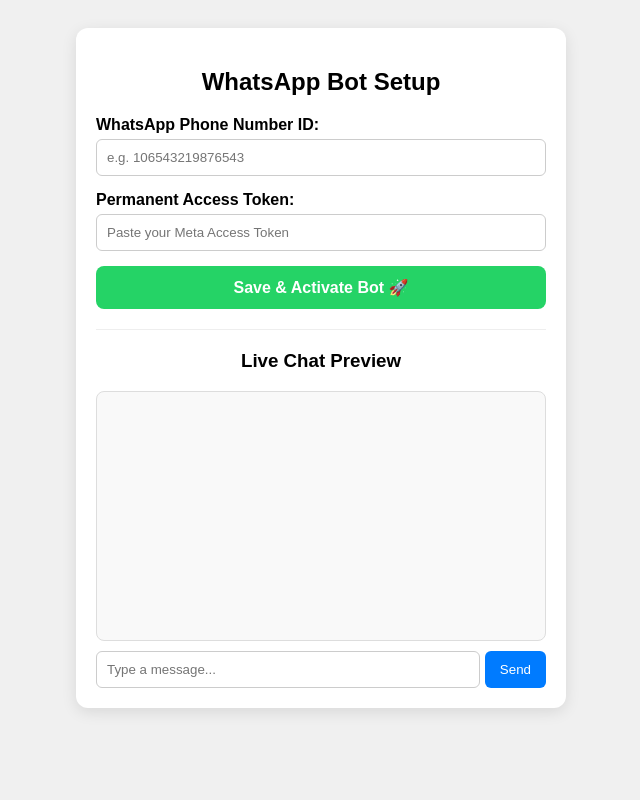
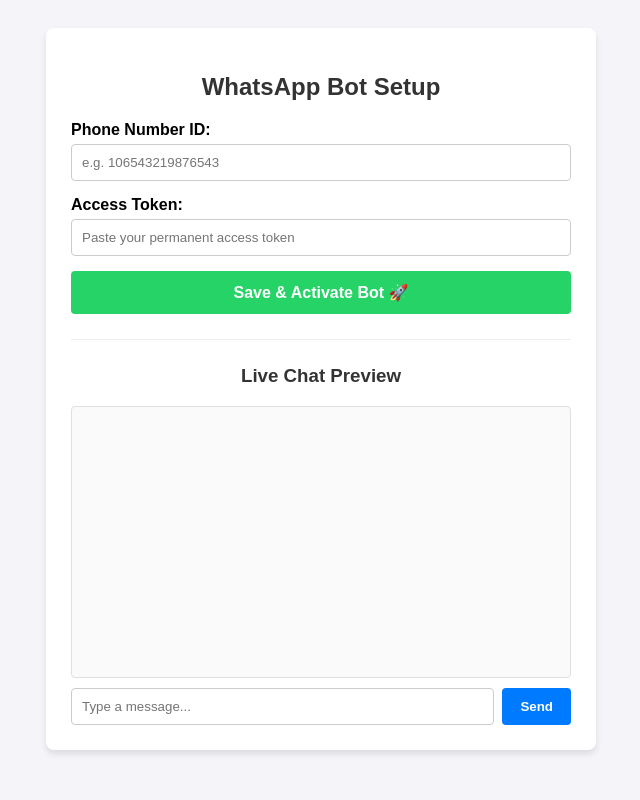
Before and after one commit to slmslh715-glitch/bot_app-, a Flask app: page / in a window 1280 px wide. Shown: the whole page, without its empty margins (319-959 px from the left). Run offline with Flask 3, Linux system fonts and the light colour scheme.

Commit message:
Update chat.html

```diff
--- a/templates/chat.html
+++ b/templates/chat.html
@@ -5,20 +5,20 @@
   <meta name="viewport" content="width=device-width, initial-scale=1.0">
   <title>WhatsApp Bot Setup & Chat</title>
   <style>
-        body { font-family: Arial, sans-serif; background: #f0f0f0; padding: 20px; text-align: center; }
-        .container { max-width: 450px; margin: 0 auto; background: white; padding: 20px; border-radius: 12px; box-shadow: 0 4px 15px rgba(0,0,0,0.1); }
-        .setup-box { margin-bottom: 20px; text-align: left; }
-        .setup-box input { width: 100%; padding: 10px; margin: 5px 0 15px 0; border: 1px solid #ccc; border-radius: 6px; box-sizing: border-box; }
-        .btn-save { background-color: #25D366; color: white; border: none; padding: 12px 20px; font-size: 16px; border-radius: 8px; cursor: pointer; font-weight: bold; width: 100%; }
-        .btn-save:hover { background-color: #1ebe5d; }
-        hr { border: 0; border-top: 1px solid #eee; margin: 20px 0; }
-        #chat { width: 100%; background: #f9f9f9; padding: 10px; border-radius: 8px; height: 250px; overflow-y: auto; border: 1px solid #ddd; text-align: left; margin-bottom: 10px; box-sizing: border-box; }
-        .msg { padding: 8px 12px; margin: 6px 0; border-radius: 8px; max-width: 80%; word-wrap: break-word; }
-        .user { background: #dcf8c6; margin-left: auto; text-align: right; }
-        .bot { background: #eee; }
-        .input-area { display: flex; gap: 5px; }
-        .input-area input { flex: 1; padding: 10px; border: 1px solid #ccc; border-radius: 6px; }
-        button.send-btn { padding: 10px 15px; border-radius: 6px; border: none; background: #007bff; color: white; cursor: pointer; }
+    body { font-family: sans-serif; background-color: #f4f4f9; padding: 20px; display: flex; justify-content: center; }
+    .container { background: #fff; padding: 25px; border-radius: 8px; box-shadow: 0 4px 6px rgba(0,0,0,0.1); width: 100%; max-width: 500px; }
+    h2, h3 { text-align: center; color: #333; }
+    .form-group { margin-bottom: 15px; }
+    label { display: block; margin-bottom: 5px; font-weight: bold; }
+    input[type="text"] { width: 100%; padding: 10px; border: 1px solid #ccc; border-radius: 4px; box-sizing: border-box; }
+    .btn { width: 100%; padding: 12px; background: #25D366; color: white; border: none; border-radius: 4px; font-weight: bold; cursor: pointer; font-size: 16px; }
+    .btn:hover { background: #1eb857; }
+    .chat-box { border: 1px solid #e0e0e0; height: 250px; overflow-y: auto; padding: 10px; background: #fafafa; border-radius: 4px; margin-bottom: 10px; display: flex; flex-direction: column; gap: 8px; }
+    .msg { padding: 8px 12px; border-radius: 6px; max-width: 80%; word-wrap: break-word; }
+    .msg.user { background: #dcf8c6; align-self: flex-start; }
+    .msg.bot { background: #ffffff; border: 1px solid #ddd; align-self: flex-end; }
+    .chat-input-container { display: flex; gap: 8px; }
+    .chat-btn { background: #007bff; color: white; border: none; padding: 10px 18px; border-radius: 4px; cursor: pointer; font-weight: bold; }
   </style>
 </head>
 <body>
@@ -26,25 +26,26 @@
 <div class="container">
   <h2>WhatsApp Bot Setup</h2>
 
-        <!-- Manual Setup Form -->
-        <div class="setup-box">
-            <label for="phoneId"><strong>WhatsApp Phone Number ID:</strong></label>
+  <div class="form-group">
+    <label>Phone Number ID:</label>
     <input type="text" id="phoneId" placeholder="e.g. 106543219876543">
-
-            <label for="token"><strong>Permanent Access Token:</strong></label>
-            <input type="password" id="token" placeholder="Paste your Meta Access Token">
-
-            <button class="btn-save" onclick="saveConfig()">Save & Activate Bot 🚀</button>
   </div>
 
-        <hr>
+  <div class="form-group">
+    <label>Access Token:</label>
+    <input type="text" id="token" placeholder="Paste your permanent access token">
+  </div>
 
-        <!-- Chat Interface -->
+  <button class="btn" onclick="saveConfig()">Save & Activate Bot 🚀</button>
+
+  <hr style="margin: 25px 0; border: none; border-top: 1px solid #eee;">
+
   <h3>Live Chat Preview</h3>
-        <div id="chat"></div>
-        <div class="input-area">
-            <input id="input" placeholder="Type a message...">
-            <button class="send-btn" onclick="sendMessage()">Send</button>
+  <div class="chat-box" id="chat"></div>
+
+  <div class="chat-input-container">
+    <input type="text" id="chatInput" placeholder="Type a message..." onkeypress="if(event.key === 'Enter') sendMessage()">
+    <button class="chat-btn" onclick="sendMessage()">Send</button>
   </div>
 </div>
 
@@ -58,6 +59,7 @@
       return;
     }
 
+    try {
       let response = await fetch('/save-config', {
         method: 'POST',
         headers: { 'Content-Type': 'application/json' },
@@ -70,14 +72,19 @@
       } else {
         alert('Failed to save configuration.');
       }
+    } catch(e) {
+      alert('Error connecting to server.');
+    }
   }
 
   async function sendMessage() {
-        let inputField = document.getElementById('input');
-        let text = inputField.value;
+    let inputField = document.getElementById('chatInput');
+    let text = inputField.value.trim();
     if(!text) return;
 
     let chat = document.getElementById('chat');
+
+    // Append user message
     chat.innerHTML += `<div class="msg user">${text}</div>`;
     inputField.value = '';
     chat.scrollTop = chat.scrollHeight;
@@ -89,12 +96,16 @@
         body: JSON.stringify({ message: text })
       });
       let data = await response.json();
-          chat.innerHTML += `<div class="msg bot">${data.reply}</div>`;
+
+      // Append bot reply
+      chat.innerHTML += `<div class="msg bot">${data.reply || 'No response from server'}</div>`;
       chat.scrollTop = chat.scrollHeight;
-        } catch (error) {
+    } alt (error) {
       chat.innerHTML += `<div class="msg bot">Error connecting to server.</div>`;
+      chat.scrollTop = chat.scrollHeight;
     }
   }
 </script>
+
 </body>
 </html>
```
Lines whose indentation alone changed are shown as unchanged.
